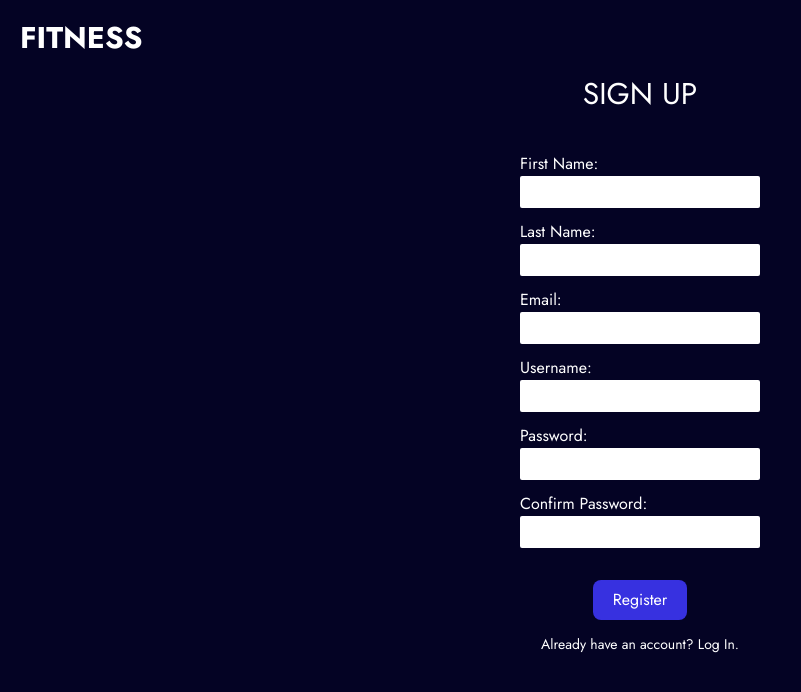
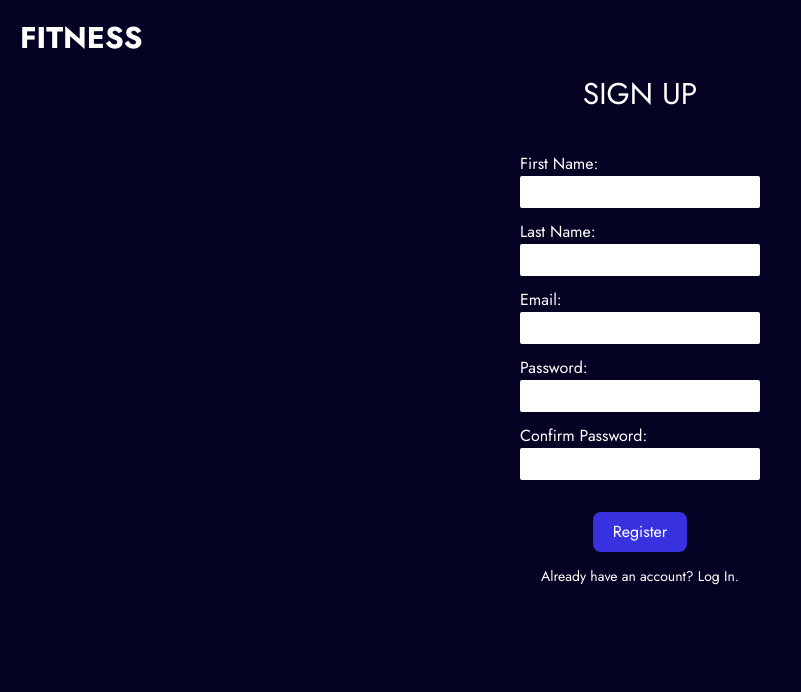
Before and after one commit to pn-code/fitness-app, a React (Vite) app in the folder client/: page /sign-up in a window 1280 px wide. Shown: the top 692 px of the page, without its empty margins (0-801 px from the left). Built offline with nearby package versions, Linux system fonts and the light colour scheme.

Commit message:
Simplifying login by removing username

```diff
--- a/client/src/pages/SignUp.jsx
+++ b/client/src/pages/SignUp.jsx
@@ -8,7 +8,6 @@ const SignUp = () => {
     const [firstName, setFirstName] = useState("");
     const [lastName, setLastName] = useState("");
     const [email, setEmail] = useState("");
-    const [username, setUsername] = useState("");
     const [password, setPassword] = useState("");
     const [confirmPw, setConfirmPw] = useState("");
     const [message, setMessage] = useState(false);
@@ -22,9 +21,7 @@ const SignUp = () => {
             firstName,
             lastName,
             email,
-            username,
             password,
-            confirmPw,
         };
 
         // If password & confirm password are equvalent, proceed with API call
@@ -85,18 +82,6 @@ const SignUp = () => {
                 </div>
 
                 <div className="flex flex-col">
-                    <label htmlFor="username">Username: </label>
-                    <input
-                        onChange={(e) => setUsername(e.target.value)}
-                        value={username}
-                        className="input-bl"
-                        id="username"
-                        name="username"
-                        type="text"
-                    />
-                </div>
-
-                <div className="flex flex-col">
                     <label htmlFor="password">Password: </label>
                     <input
                         onChange={(e) => setPassword(e.target.value)}
```
